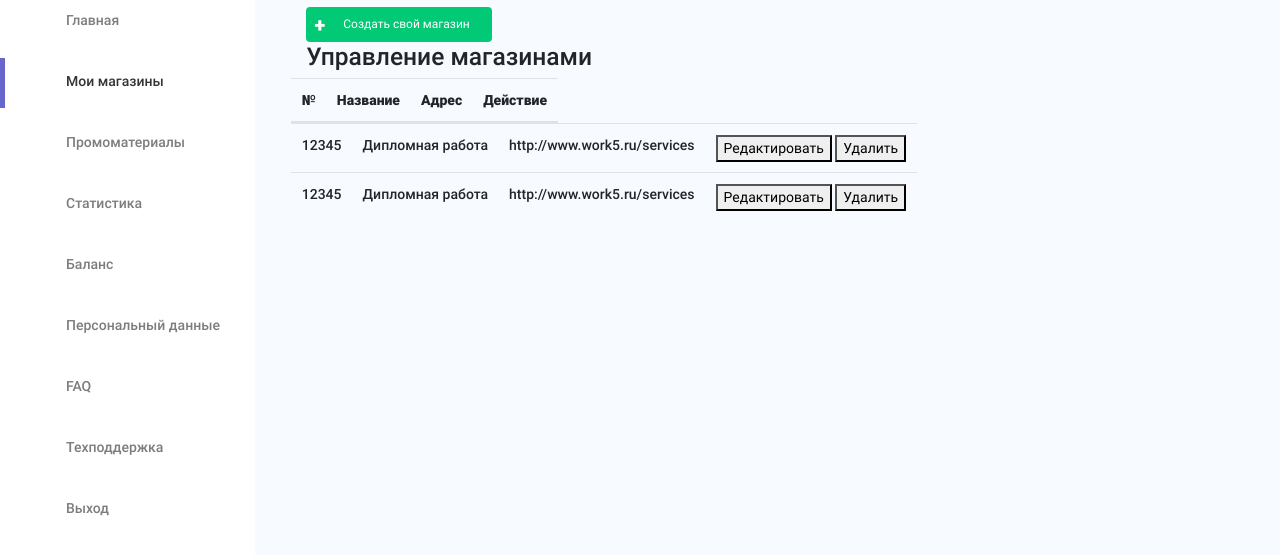
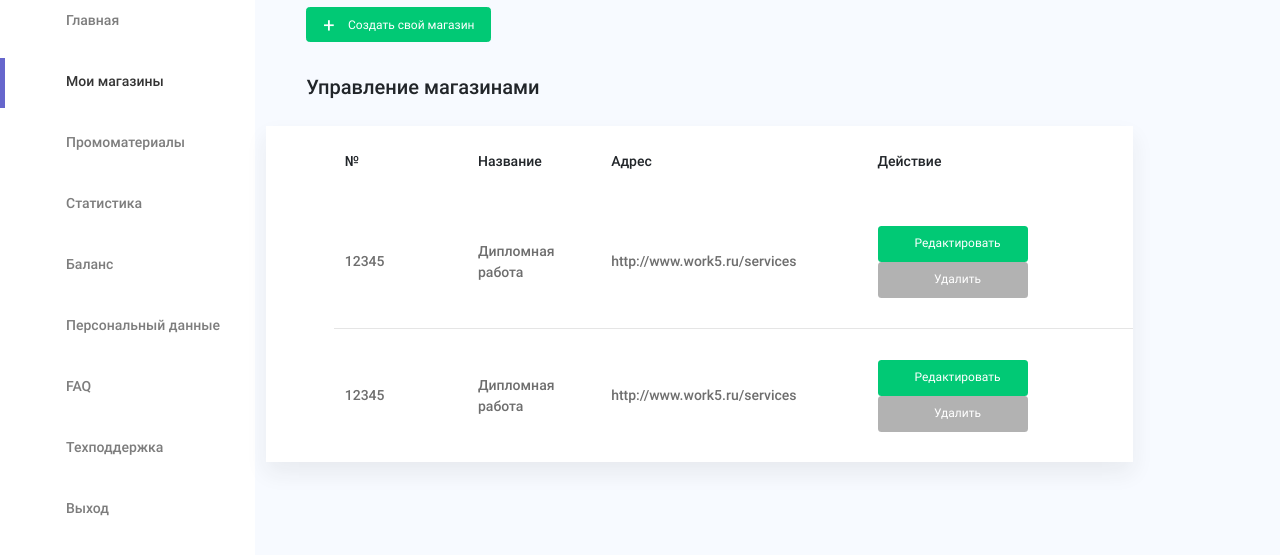
Before and after one commit to MaxBocharnikov/work, a website: page src/index.html in a window 1280 px wide. Shown: the part 95-650 px from the top of the page. Drawn offline with nearby package versions, Linux system fonts and the light colour scheme; files that its build step writes are made by us from their sources.

Commit message:
Предв коммит

```diff
--- a/src/index.html
+++ b/src/index.html
@@ -133,30 +133,46 @@
                     <table class="content__table table">
                         <thead class="table__header">
                         <tr class="table__row table__row--header row">
-                            <th class="table__cell table__cell--header">№</th>
-                            <th class="table__cell table__cell--header">Название</th>
-                            <th class="table__cell table__cell--header">Адрес</th>
-                            <th class="table__cell table__cell--header">Действие</th>
+                            <th class="table__cell table__cell--header col-2">№</th>
+                            <th class="table__cell table__cell--header col-2">Название</th>
+                            <th class="table__cell table__cell--header col-4">Адрес</th>
+                            <th class="table__cell table__cell--header col-4">Действие</th>
                         </tr>
                         </thead>
                         <tbody class="table__body">
                         <tr class="table__row row">
-                            <td class="table__cell table__cell--body">12345</td>
-                            <td class="table__cell table__cell--body">Дипломная работа</td>
-                            <td class="table__cell table__cell--body">http://www.work5.ru/services</td>
-                            <td class="table__cell table__cell--body">
-                                <button class="table__button table__button--edit" href="#">Редактировать</button>
-                                <button class="table__button table__button--delete" href="#">Удалить</button>
+                            <td class="table__cell table__cell--body col-2">12345</td>
+                            <td class="table__cell table__cell--body col-2">Дипломная работа</td>
+                            <td class="table__cell table__cell--body col-4">http://www.work5.ru/services</td>
+                            <td class="table__cell table__cell--body col-4">
+                                <button class="table__button table__button--edit button btn" href="#">
+                                    <svg width="14" height="14">
+                                        <use xlink:href="#icon-edit"></use>
+                                    </svg>
+                                    Редактировать</button>
+                                <button class="table__button table__button--delete button btn" href="#">
+                                    <svg width="14" height="14">
+                                        <use xlink:href="#icon-cancel"></use>
+                                    </svg>
+                                    Удалить</button>
                             </td>
                         </tr>
 
                         <tr class="table__row row">
-                            <td class="table__cell table__cell--body">12345</td>
-                            <td class="table__cell table__cell--body">Дипломная работа</td>
-                            <td class="table__cell table__cell--body">http://www.work5.ru/services</td>
-                            <td class="table__cell table__cell--body">
-                                <button class="table__button table__button--edit" href="#">Редактировать</button>
-                                <button class="table__button table__button--delete" href="#">Удалить</button>
+                            <td class="table__cell table__cell--body col-2">12345</td>
+                            <td class="table__cell table__cell--body col-2">Дипломная работа</td>
+                            <td class="table__cell table__cell--body col-4">http://www.work5.ru/services</td>
+                            <td class="table__cell table__cell--body col-4">
+                                <button class="table__button table__button--edit button btn" href="#">
+                                    <svg width="14" height="14">
+                                        <use xlink:href="#icon-edit"></use>
+                                    </svg>
+                                    Редактировать</button>
+                                <button class="table__button table__button--delete button btn" href="#">
+                                    <svg width="14" height="14">
+                                        <use xlink:href="#icon-cancel"></use>
+                                    </svg>
+                                    Удалить</button>
                             </td>
                         </tr>
                         </tbody>
--- a/src/less/blocks/content.less
+++ b/src/less/blocks/content.less
@@ -1,22 +1,48 @@
 @import "../variables.less";
 @import "../mixins.less";
 
+.content {
+  position: relative;
+}
 .content__create-button {
+  .default;
+  width: 185px;
+  height: 35px;
+  box-sizing: border-box;
+  padding: 7px 0;
   padding-left: 25px;
+
+  margin-bottom: 35px;
+
+  font-size: 12px;
+  line-height: 21px;
+  font-weight: normal;
+
   background: @success-button-color;
   border-color: @success-button-color;
-
+  box-sizing: border-box;
   & span {
     position: absolute;
-    width: 11px;
-    height: 11px;
 
     top: 7px;
-    left: 7px;
+    left: 16px;
 
     font-size: 20px;
     line-height: 21px;
-    font-weight: bold;
+    font-weight: normal;
     color: #ffffff;;
   }
 }
+
+.content__title {
+  font-weight: 500;
+  font-size: 20px;
+  line-height: 21px;
+
+  margin-bottom: 28px;
+}
+
+.content__table {
+  position: absolute;
+  left: -40px;
+}
--- /dev/null
+++ b/src/less/blocks/table.less
@@ -0,0 +1,68 @@
+@import "../variables.less";
+@import "../mixins.less";
+
+.table {
+  width: 90%;
+  background: #ffffff;
+  box-shadow: 0px 11px 21px 0px rgba(40, 40, 40, 0.07);
+
+  .default;
+}
+
+.table__row {
+  .default;
+  margin-left: 68px;
+  align-items: center;
+  padding-top: 20px;
+  padding-bottom: 20px;
+
+  border-bottom: 1px solid #E5E5E5;
+
+  &:last-child {
+    border: none;
+  }
+
+  &--header {
+    padding-top: 14px;
+    padding-bottom: 13px;
+  }
+}
+
+.table__cell {
+  font-size: 14px;
+  line-height: 21px;
+  font-weight: 500;
+  border: none !important;
+  padding: 0;
+  &--body {
+    color: #6e6e6e;
+  }
+}
+
+.table__button {
+  position: relative;
+  .default;
+    width: 150px;
+    height: 36px;
+    box-sizing: border-box;
+
+
+    padding-left: 10px;
+    margin-right: 10px;
+
+    & svg {
+      position: absolute;
+      fill: #ffffff;
+      top: 10px;
+      left: 14px;
+    }
+
+  &--edit {
+    background: @success-button-color;
+  }
+
+  &--delete {
+    background: @edit-button-color;
+  }
+
+}
--- a/src/less/style.less
+++ b/src/less/style.less
@@ -8,3 +8,4 @@
 @import "blocks/breadcrumbs.less";
 @import "blocks/userblock.less";
 @import "blocks/content.less";
+@import "blocks/table.less";
--- a/src/less/variables.less
+++ b/src/less/variables.less
@@ -6,3 +6,4 @@
 
 @main-scheme: #7d7d7d;
 @success-button-color: #01C975;
+@edit-button-color: #B2B2B2;
```
Also changed, not shown: src/img/icon-cancel.svg (added), src/img/icon-edit.svg (added), src/img/icon-pencil.svg (added), src/img/sprite.svg, 1 other file.
